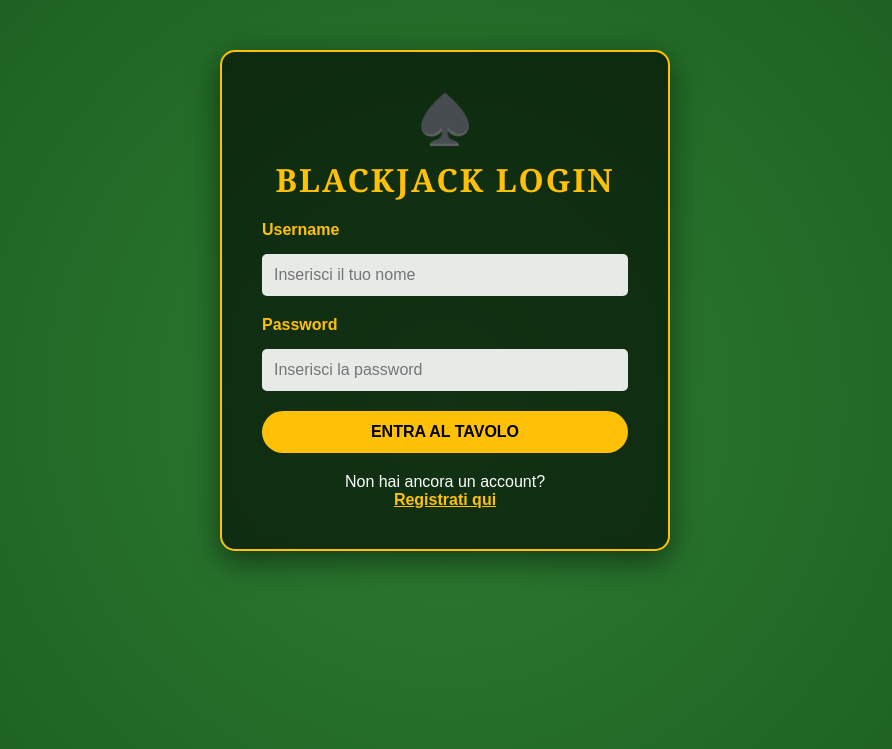
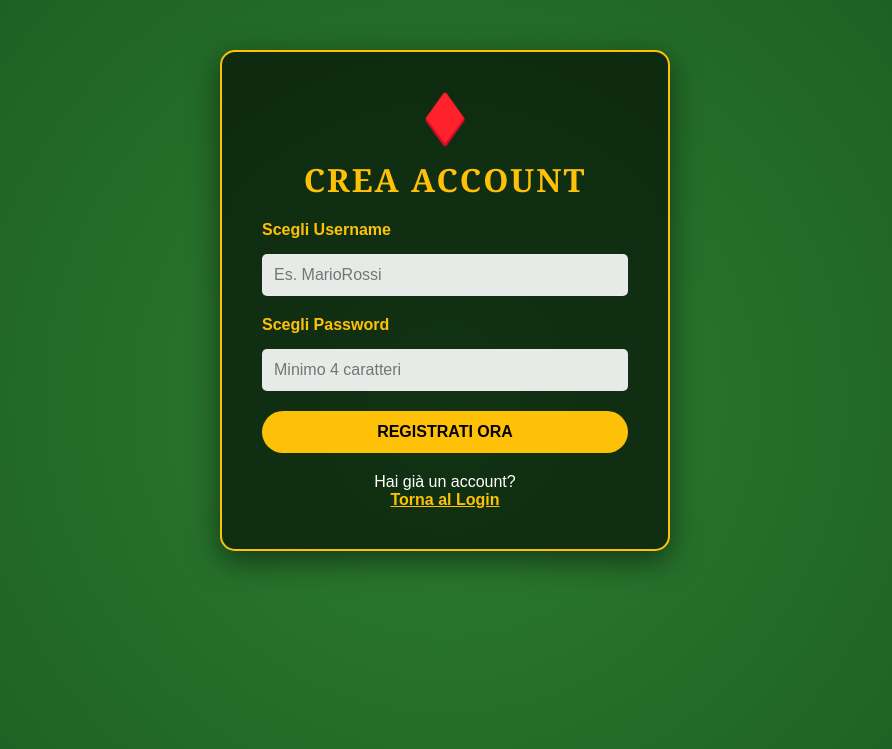
Before and after one commit to brembho/BlackJack, a PHP site: page /register.php in a window 1280 px wide. Shown: the top 749 px of the page, without its empty margins (195-1087 px from the left). Run offline with PHP 8.4, Linux system fonts and the light colour scheme.

Commit message:
Correzione login

```diff
--- a/includes/config.php
+++ b/includes/config.php
@@ -1,7 +1,11 @@
 <?php
+
 define('DB_HOST', 'localhost');
 define('DB_NAME', 'blackjack');
 define('DB_USER', 'root');
 define('DB_PASS', '');
-session_start();
+
+if (session_status() === PHP_SESSION_NONE) {
+    session_start();
+}
 ?>
--- a/lobby.php
+++ b/lobby.php
@@ -1,7 +1,7 @@
 <?php
 session_start();
 require_once 'classes/TableManager.php';
-require_once "includes/system_logger.php";
+require_once "includes/systemLog.php";
 
 if (!isset($_SESSION['user_id'])) {
     header("Location: index.php");
--- a/login.php
+++ b/login.php
@@ -1,7 +1,7 @@
 <?php
 require_once "includes/config.php";
 require_once "classes/user.php";
-require_once "includes/system_logger.php";
+require_once "includes/systemLog.php";
 
 $user = new user();
 $message = "";
--- a/logout.php
+++ b/logout.php
@@ -1,5 +1,5 @@
 <?php
-require_once "includes/system_logger.php";
+require_once "includes/systemLog.php";
 session_start();
 $_SESSION = array();
 session_destroy();
--- a/register.php
+++ b/register.php
@@ -1,24 +1,63 @@
 <?php
-
-if (session_status() === PHP_SESSION_NONE) {
-    session_start();
-}
-
+// 1. Includiamo i file fondamentali
+// config.php avvia la sessione in modo sicuro (come abbiamo corretto prima)
 require_once "includes/config.php";
-require_once "classes/user.php";
+require_once "classes/Database.php";
+require_once "includes/systemLog.php"; // Per scrivere nel file di log
 
 $message = "";
+$error = false;
 
-if (isset($_POST["username"]) && isset($_POST["password"])) {
-    $user = new User();
+// 2. Se l'utente ha premuto "REGISTRATI"
+if (isset($_POST['register_btn'])) {
 
+    // Puliamo l'input (trim toglie spazi vuoti prima e dopo)
+    $username = trim($_POST['username']);
+    $password = $_POST['password'];
 
-    if($user->Autenticazione(trim($_POST['username']), trim($_POST['password']))){
-        header("Location: lobby.php");
-        exit();
-    }
-    else{
-        $message = "Credenziali errate o inesistenti.";
+    // Controllo campi vuoti (sicurezza extra oltre all'HTML)
+    if (empty($username) || empty($password)) {
+        $message = "Compila tutti i campi!";
+        $error = true;
+    } else {
+        // Connessione al DB
+        $dbClass = new Database();
+        $conn = $dbClass->getConnection();
+
+        // A. CONTROLLO SE L'UTENTE ESISTE GIÀ
+        $checkSql = "SELECT id FROM users WHERE username = :user";
+        $stmt = $conn->prepare($checkSql);
+        $stmt->execute([':user' => $username]);
+
+        if ($stmt->fetch()) {
+            $message = "Username già occupato. Scegline un altro.";
+            $error = true;
+        } else {
+            // B. CREAZIONE NUOVO UTENTE
+
+            // Hash della password (sicurezza fondamentale)
+            $passHash = password_hash($password, PASSWORD_DEFAULT);
+
+            // Inseriamo l'utente con 1000 crediti iniziali
+            $insertSql = "INSERT INTO users (username, password, credits) VALUES (:user, :pass, 1000)";
+
+            try {
+                $stmtInsert = $conn->prepare($insertSql);
+                $stmtInsert->execute([':user' => $username, ':pass' => $passHash]);
+
+                // C. SCRIVIAMO IL LOG (Requisito File)
+                systemLog("Nuovo utente registrato: $username");
+
+                // D. REINDIRIZZAMENTO
+                // Mandiamo l'utente al login con un messaggio di successo (opzionale) o diretto
+                header("Location: index.php");
+                exit();
+
+            } catch (PDOException $e) {
+                $message = "Errore Database: " . $e->getMessage();
+                $error = true;
+            }
+        }
     }
 }
 ?>
@@ -28,7 +67,7 @@ if (isset($_POST["username"]) && isset($_POST["password"])) {
 <head>
     <meta charset="UTF-8">
     <meta name="viewport" content="width=device-width, initial-scale=1.0">
-    <title>Login - Blackjack</title>
+    <title>Registrazione - Blackjack</title>
 
     <link rel="stylesheet" href="assets/css/style.css">
 
@@ -36,29 +75,30 @@ if (isset($_POST["username"]) && isset($_POST["password"])) {
 </head>
 <body>
 
-  <div class="login-container">
-        <div style="font-size: 3rem; margin-bottom: 10px;">♠️</div>
-        <h1>Blackjack Login</h1>
+    <div class="login-container">
+        <div style="font-size: 3rem; margin-bottom: 10px;">♦️</div>
+
+        <h1>Crea Account</h1>
 
         <?php if ($message): ?>
-            <div style="background: rgba(211, 47, 47, 0.8); color: white; padding: 10px; border-radius: 5px; margin-bottom: 15px;">
+            <div style="background: <?php echo $error ? 'rgba(211, 47, 47, 0.8)' : 'green'; ?>; color: white; padding: 10px; border-radius: 5px; margin-bottom: 15px;">
                 <?php echo $message; ?>
             </div>
         <?php endif; ?>
 
         <form method="POST" action="">
-            <div style="text-align: left; margin-bottom: 5px; color: #ffc107; font-weight: bold;">Username</div>
-            <input type="text" name="username" placeholder="Inserisci il tuo nome" required>
+            <div style="text-align: left; margin-bottom: 5px; color: #ffc107; font-weight: bold;">Scegli Username</div>
+            <input type="text" name="username" placeholder="Es. MarioRossi" required autocomplete="off">
 
-            <div style="text-align: left; margin-bottom: 5px; color: #ffc107; font-weight: bold;">Password</div>
-            <input type="password" name="password" placeholder="Inserisci la password" required>
+            <div style="text-align: left; margin-bottom: 5px; color: #ffc107; font-weight: bold;">Scegli Password</div>
+            <input type="password" name="password" placeholder="Minimo 4 caratteri" required>
 
-            <button type="submit">ENTRA AL TAVOLO</button>
+            <button type="submit" name="register_btn">REGISTRATI ORA</button>
         </form>
 
         <p style="margin-top: 20px;">
-            Non hai ancora un account?<br>
-            <a href="register.php" style="font-weight: bold; text-decoration: underline;">Registrati qui</a>
+            Hai già un account?<br>
+            <a href="login.php" style="font-weight: bold; text-decoration: underline;">Torna al Login</a>
         </p>
     </div>
 
```
